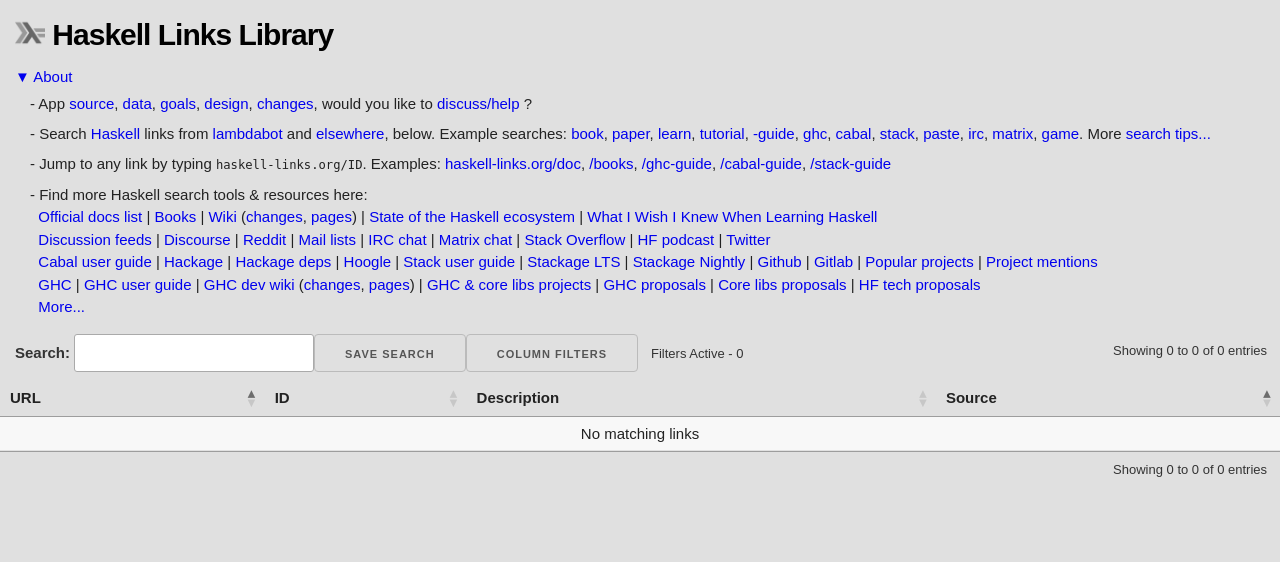
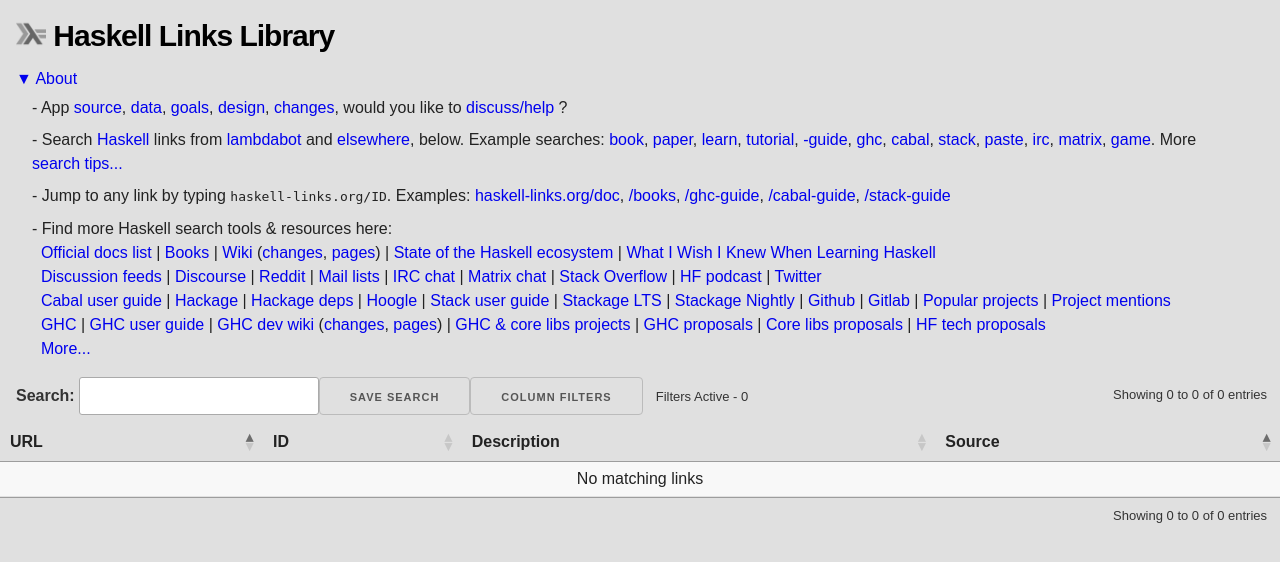
Before and after one commit to simonmichael/haskell-links, a PHP site: page / in a window 1280 px wide. Shown: the top 562 px of the page. Run offline with PHP 8.4, Linux system fonts and the light colour scheme.

Commit message:
web: stop using smaller font

```diff
--- a/web/styles.css
+++ b/web/styles.css
@@ -1,11 +1,15 @@
 /* App-specific CSS. Inlined into main page, php interpolation supported. */
 
 /* undo some skeleton css */
+body {
+  line-height: revert;
+  font-size: medium;
+}
 pre, blockquote, dl, figure, table, p, ul, ol, form, input, textarea, select, fieldset { margin-bottom: revert; }
 a { color: revert; }
 a:hover { color: revert; }
 button, label { margin-bottom:revert; }
-body { line-height: revert; }
+
 h1 {
   font-size:3rem;
   font-weight:bold;
```
